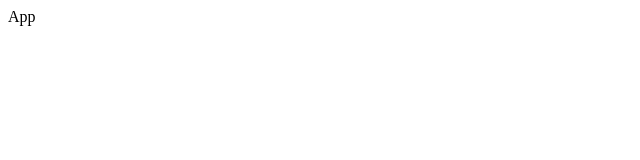
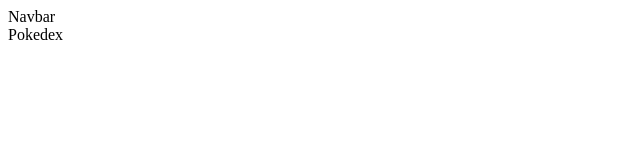
Before and after one commit to veyseltosun/react-pokedex, a React (Create React App) app in the folder pokedex/: page / in a window 1280 px wide. Shown: the top 160 px of the page, without its empty margins (0-640 px from the left). Built offline with nearby package versions, Linux system fonts and the light colour scheme.

Commit message:
getting start again.

```diff
--- a/pokedex/src/App.js
+++ b/pokedex/src/App.js
@@ -1,8 +1,15 @@
-import React from 'react'
+import Navbar from './components/Navbar'
+import {BrowserRouter, Routes, Route} from "react-router-dom";
+import Pokedex from './Pages/Pokedex';
 
 const App = () => {
   return (
-    <div>App</div>
+    <BrowserRouter>
+      <Navbar/>
+      <Routes>
+        <Route path='/' element={<Pokedex/>}/>
+      </Routes>
+    </BrowserRouter>
   )
 }
 
--- /dev/null
+++ b/pokedex/src/Pages/Pokedex.js
@@ -0,0 +1,11 @@
+import React from 'react'
+
+
+
+const Pokedex = () => {
+  return (
+    <div>Pokedex</div>
+  )
+}
+
+export default Pokedex
```
Also changed, not shown: 1 other file (tests, documents, lock files or other folders).
